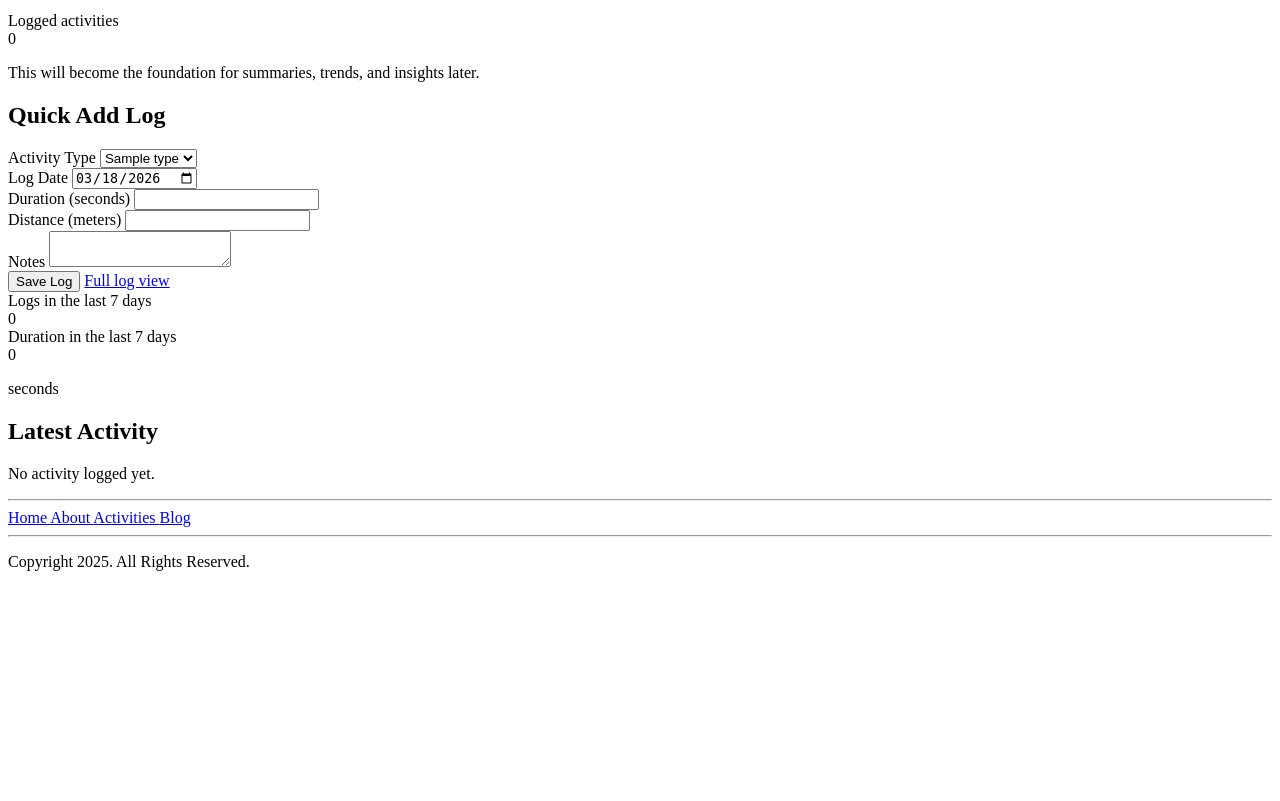
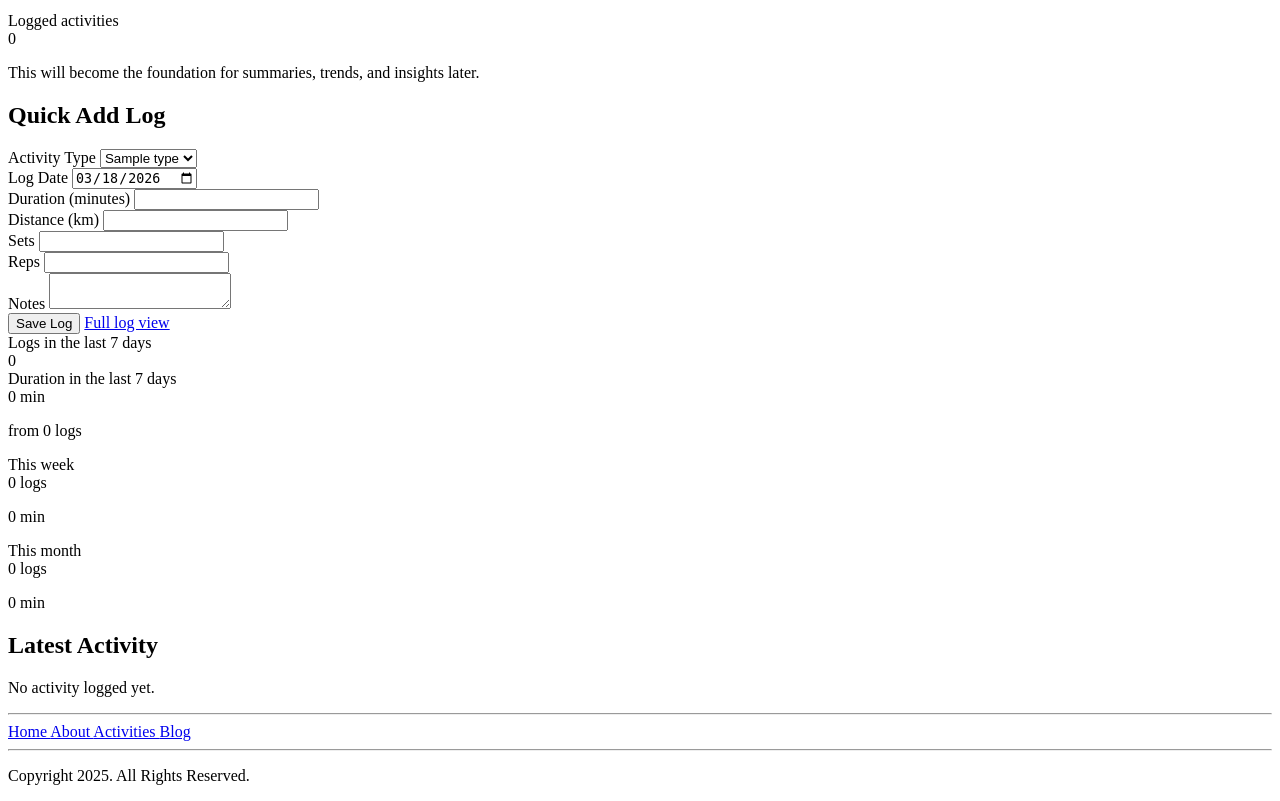
Before and after one commit to colinleroux/newMilestones, a Flask app: page /activities/ in a window 1280 px wide. Shown: the part 271-1072 px from the top of the page. Before the commit the page ends 842 px from the top, so only its background shows below. Run offline with Flask 3, Linux system fonts and the light colour scheme; a user stored in the database is signed in; tables that the repository leaves empty hold one stand-in row (values such as "Sample post").

Commit message:
Improve activity logging units and summaries

```diff
--- a/deeds/activities/forms.py
+++ b/deeds/activities/forms.py
@@ -13,9 +13,10 @@ class ActivityTypeForm(FlaskForm):
 class ActivityLogForm(FlaskForm):
     logged_on = DateField("Log Date", validators=[DataRequired()], default=date.today)
     activity_type_id = IntegerField("Activity Type", validators=[DataRequired()])
-    duration_seconds = IntegerField("Duration (seconds)", validators=[Optional(), NumberRange(min=0)])
-    distance_m = FloatField("Distance (meters)", validators=[Optional(), NumberRange(min=0)])
+    duration_minutes = FloatField("Duration (minutes)", validators=[Optional(), NumberRange(min=0)])
+    distance_km = FloatField("Distance (km)", validators=[Optional(), NumberRange(min=0)])
     weight_kg = FloatField("Weight (kg)", validators=[Optional(), NumberRange(min=0)])
+    sets = IntegerField("Sets", validators=[Optional(), NumberRange(min=0)])
     reps = IntegerField("Reps", validators=[Optional(), NumberRange(min=0)])
     notes = TextAreaField("Notes", validators=[Optional(), Length(max=2000)])
     submit = SubmitField("Save Log")
--- a/deeds/activities/routes.py
+++ b/deeds/activities/routes.py
@@ -6,6 +6,14 @@ from flask_login import current_user, login_required
 from deeds.models import ActivityLog, ActivityType
 from deeds import db
 from deeds.activities.forms import ActivityLogForm, ActivityTypeForm
+from deeds.activities.utils import (
+    current_month_range,
+    current_week_range,
+    format_distance,
+    format_duration,
+    format_weight,
+    summarize_logs,
+)
 
 activities = Blueprint("activities", __name__, url_prefix="/activities")
 
@@ -33,9 +41,10 @@ def _populate_log_from_form(log, form):
 
     log.activity_type_id = activity_type.id
     log.logged_at = datetime.combine(form.logged_on.data, time.min)
-    log.duration_seconds = form.duration_seconds.data
-    log.distance_m = form.distance_m.data
+    log.duration_seconds = int(form.duration_minutes.data * 60) if form.duration_minutes.data is not None else None
+    log.distance_m = float(form.distance_km.data * 1000) if form.distance_km.data is not None else None
     log.weight_kg = form.weight_kg.data
+    log.sets = form.sets.data
     log.reps = form.reps.data
     log.notes = form.notes.data.strip() if form.notes.data else None
     return activity_type
@@ -69,12 +78,27 @@ def index():
     activity_type_count = len(activity_types)
     activity_log_count = ActivityLog.query.filter_by(user_id=current_user.id).count()
     recent_log_count = recent_logs.count()
-    recent_duration_seconds = sum(log.duration_seconds or 0 for log in recent_logs.all())
+    recent_logs_list = recent_logs.all()
+    recent_summary = summarize_logs(recent_logs_list)
     latest_log = (
         ActivityLog.query.filter_by(user_id=current_user.id)
         .order_by(ActivityLog.logged_at.desc())
         .first()
     )
+    week_start, week_end = current_week_range()
+    month_start, month_end = current_month_range()
+    current_week_logs = ActivityLog.query.filter(
+        ActivityLog.user_id == current_user.id,
+        ActivityLog.logged_at >= datetime.combine(week_start, time.min),
+        ActivityLog.logged_at < datetime.combine(week_end + timedelta(days=1), time.min),
+    ).all()
+    current_month_logs = ActivityLog.query.filter(
+        ActivityLog.user_id == current_user.id,
+        ActivityLog.logged_at >= datetime.combine(month_start, time.min),
+        ActivityLog.logged_at < datetime.combine(month_end + timedelta(days=1), time.min),
+    ).all()
+    current_week_summary = summarize_logs(current_week_logs)
+    current_month_summary = summarize_logs(current_month_logs)
 
     return render_template(
         "activities/index.html",
@@ -84,8 +108,13 @@ def index():
         activity_type_count=activity_type_count,
         activity_log_count=activity_log_count,
         recent_log_count=recent_log_count,
-        recent_duration_seconds=recent_duration_seconds,
+        recent_summary=recent_summary,
         latest_log=latest_log,
+        current_week_summary=current_week_summary,
+        current_month_summary=current_month_summary,
+        format_duration=format_duration,
+        format_distance=format_distance,
+        format_weight=format_weight,
     )
 
 
@@ -161,9 +190,10 @@ def activity_logs():
         if editing_log:
             form.logged_on.data = editing_log.logged_at.date()
             form.activity_type_id.data = editing_log.activity_type_id
-            form.duration_seconds.data = editing_log.duration_seconds
-            form.distance_m.data = editing_log.distance_m
+            form.duration_minutes.data = (editing_log.duration_seconds / 60) if editing_log.duration_seconds is not None else None
+            form.distance_km.data = (editing_log.distance_m / 1000) if editing_log.distance_m is not None else None
             form.weight_kg.data = editing_log.weight_kg
+            form.sets.data = editing_log.sets
             form.reps.data = editing_log.reps
             form.notes.data = editing_log.notes
 
@@ -187,6 +217,16 @@ def activity_logs():
     selected_type_id = request.args.get("type_id", type=int)
     start_date = request.args.get("start")
     end_date = request.args.get("end")
+    period = request.args.get("period", "")
+
+    if period == "week" and not start_date and not end_date:
+        week_start, week_end = current_week_range()
+        start_date = week_start.isoformat()
+        end_date = week_end.isoformat()
+    elif period == "month" and not start_date and not end_date:
+        month_start, month_end = current_month_range()
+        start_date = month_start.isoformat()
+        end_date = month_end.isoformat()
 
     logs_query = ActivityLog.query.filter_by(user_id=current_user.id)
     if selected_type_id:
@@ -197,7 +237,7 @@ def activity_logs():
         logs_query = logs_query.filter(ActivityLog.logged_at < datetime.fromisoformat(end_date) + timedelta(days=1))
 
     logs = logs_query.order_by(ActivityLog.logged_at.desc()).all()
-    filtered_duration_seconds = sum(log.duration_seconds or 0 for log in logs)
+    filtered_summary = summarize_logs(logs)
 
     return render_template(
         "activities/logs.html",
@@ -209,8 +249,11 @@ def activity_logs():
         selected_type_id=selected_type_id,
         start_date=start_date,
         end_date=end_date,
-        filtered_log_count=len(logs),
-        filtered_duration_seconds=filtered_duration_seconds,
+        period=period,
+        filtered_summary=filtered_summary,
+        format_duration=format_duration,
+        format_distance=format_distance,
+        format_weight=format_weight,
     )
 
 
@@ -222,3 +265,25 @@ def delete_activity_log(log_id):
     db.session.commit()
     flash("Activity log deleted.", "success")
     return redirect(url_for("activities.activity_logs"))
+
+
+@activities.route("/logs/<int:log_id>/repeat", methods=["POST"])
+@login_required
+def repeat_activity_log(log_id):
+    source_log = ActivityLog.query.filter_by(id=log_id, user_id=current_user.id).first_or_404()
+    repeated_log = ActivityLog(
+        user_id=current_user.id,
+        activity_type_id=source_log.activity_type_id,
+        step_id=source_log.step_id,
+        logged_at=datetime.combine(date.today(), time.min),
+        duration_seconds=source_log.duration_seconds,
+        distance_m=source_log.distance_m,
+        weight_kg=source_log.weight_kg,
+        sets=source_log.sets,
+        reps=source_log.reps,
+        notes=source_log.notes,
+    )
+    db.session.add(repeated_log)
+    db.session.commit()
+    flash("Repeated the activity as a new log for today.", "success")
+    return redirect(url_for("activities.activity_logs"))
--- a/deeds/models.py
+++ b/deeds/models.py
@@ -129,6 +129,7 @@ class ActivityLog(db.Model):
     duration_seconds = db.Column(db.Integer, nullable=True)
     distance_m = db.Column(db.Float, nullable=True)
     weight_kg = db.Column(db.Float, nullable=True)
+    sets = db.Column(db.Integer, nullable=True)
     reps = db.Column(db.Integer, nullable=True)
     notes = db.Column(db.Text, nullable=True)
 
--- a/deeds/templates/activities/index.html
+++ b/deeds/templates/activities/index.html
@@ -56,12 +56,20 @@
 
           <div class="grid gap-4 sm:grid-cols-2">
             <div>
-              {{ quick_log_form.duration_seconds.label(class="mb-2 block text-sm font-medium text-slate-700") }}
-              {{ quick_log_form.duration_seconds(class="w-full rounded-xl border border-slate-300 px-4 py-3 text-slate-800 focus:border-slate-500 focus:outline-none") }}
+              {{ quick_log_form.duration_minutes.label(class="mb-2 block text-sm font-medium text-slate-700") }}
+              {{ quick_log_form.duration_minutes(class="w-full rounded-xl border border-slate-300 px-4 py-3 text-slate-800 focus:border-slate-500 focus:outline-none") }}
             </div>
             <div>
-              {{ quick_log_form.distance_m.label(class="mb-2 block text-sm font-medium text-slate-700") }}
-              {{ quick_log_form.distance_m(class="w-full rounded-xl border border-slate-300 px-4 py-3 text-slate-800 focus:border-slate-500 focus:outline-none") }}
+              {{ quick_log_form.distance_km.label(class="mb-2 block text-sm font-medium text-slate-700") }}
+              {{ quick_log_form.distance_km(class="w-full rounded-xl border border-slate-300 px-4 py-3 text-slate-800 focus:border-slate-500 focus:outline-none") }}
+            </div>
+            <div>
+              {{ quick_log_form.sets.label(class="mb-2 block text-sm font-medium text-slate-700") }}
+              {{ quick_log_form.sets(class="w-full rounded-xl border border-slate-300 px-4 py-3 text-slate-800 focus:border-slate-500 focus:outline-none") }}
+            </div>
+            <div>
+              {{ quick_log_form.reps.label(class="mb-2 block text-sm font-medium text-slate-700") }}
+              {{ quick_log_form.reps(class="w-full rounded-xl border border-slate-300 px-4 py-3 text-slate-800 focus:border-slate-500 focus:outline-none") }}
             </div>
           </div>
 
@@ -92,8 +100,31 @@
         </div>
         <div class="rounded-2xl border border-slate-200 bg-white p-6 shadow-sm">
           <div class="text-sm font-medium text-slate-500">Duration in the last 7 days</div>
-          <div class="mt-2 text-4xl font-bold text-slate-900">{{ recent_duration_seconds }}</div>
-          <p class="mt-2 text-xs text-slate-500">seconds</p>
+          <div class="mt-2 text-4xl font-bold text-slate-900">{{ format_duration(recent_summary.duration_seconds) or '0 min' }}</div>
+          <p class="mt-2 text-xs text-slate-500">from {{ recent_summary.count }} logs</p>
+        </div>
+      </div>
+
+      <div class="grid gap-4 sm:grid-cols-2">
+        <div class="rounded-2xl border border-slate-200 bg-white p-6 shadow-sm">
+          <div class="text-sm font-medium text-slate-500">This week</div>
+          <div class="mt-2 text-2xl font-bold text-slate-900">{{ current_week_summary.count }} logs</div>
+          <p class="mt-2 text-sm text-slate-600">
+            {{ format_duration(current_week_summary.duration_seconds) or '0 min' }}
+            {% if current_week_summary.distance_m %}
+              • {{ format_distance(current_week_summary.distance_m) }}
+            {% endif %}
+          </p>
+        </div>
+        <div class="rounded-2xl border border-slate-200 bg-white p-6 shadow-sm">
+          <div class="text-sm font-medium text-slate-500">This month</div>
+          <div class="mt-2 text-2xl font-bold text-slate-900">{{ current_month_summary.count }} logs</div>
+          <p class="mt-2 text-sm text-slate-600">
+            {{ format_duration(current_month_summary.duration_seconds) or '0 min' }}
+            {% if current_month_summary.distance_m %}
+              • {{ format_distance(current_month_summary.distance_m) }}
+            {% endif %}
+          </p>
         </div>
       </div>
 
@@ -104,14 +135,17 @@
             <div class="font-medium text-slate-900">{{ latest_log.activity_type.name }}</div>
             <div class="mt-1 text-sm text-slate-600">{{ latest_log.logged_at.strftime('%d %b %Y') }}</div>
             <div class="mt-3 flex flex-wrap gap-2 text-xs text-slate-600">
-              {% if latest_log.duration_seconds %}
-                <span class="rounded-full bg-white px-2 py-1">{{ latest_log.duration_seconds }} sec</span>
+              {% if format_duration(latest_log.duration_seconds) %}
+                <span class="rounded-full bg-white px-2 py-1">{{ format_duration(latest_log.duration_seconds) }}</span>
               {% endif %}
-              {% if latest_log.distance_m %}
-                <span class="rounded-full bg-white px-2 py-1">{{ latest_log.distance_m }} m</span>
+              {% if format_distance(latest_log.distance_m) %}
+                <span class="rounded-full bg-white px-2 py-1">{{ format_distance(latest_log.distance_m) }}</span>
               {% endif %}
-              {% if latest_log.weight_kg %}
-                <span class="rounded-full bg-white px-2 py-1">{{ latest_log.weight_kg }} kg</span>
+              {% if format_weight(latest_log.weight_kg) %}
+                <span class="rounded-full bg-white px-2 py-1">{{ format_weight(latest_log.weight_kg) }}</span>
+              {% endif %}
+              {% if latest_log.sets %}
+                <span class="rounded-full bg-white px-2 py-1">{{ latest_log.sets }} sets</span>
               {% endif %}
               {% if latest_log.reps %}
                 <span class="rounded-full bg-white px-2 py-1">{{ latest_log.reps }} reps</span>
@@ -120,6 +154,12 @@
             {% if latest_log.notes %}
               <p class="mt-3 whitespace-pre-line text-sm text-slate-600">{{ latest_log.notes }}</p>
             {% endif %}
+            <form method="POST" action="{{ url_for('activities.repeat_activity_log', log_id=latest_log.id) }}" class="mt-4">
+              <input type="hidden" name="csrf_token" value="{{ csrf_token() }}">
+              <button type="submit" class="rounded-full border border-slate-300 bg-white px-4 py-2 text-sm font-semibold text-slate-700 transition hover:bg-slate-100">
+                Repeat this activity today
+              </button>
+            </form>
           </div>
         {% else %}
           <p class="mt-4 text-sm text-slate-600">No activity logged yet.</p>
```
Also changed, not shown: deeds/activities/utils.py (added, +57 -0 lines), deeds/templates/activities/logs.html (+43 -15 lines), migrations/versions/6f8f2c4b1a55_add_sets_to_activity_log.py (added, +25 -0 lines).
